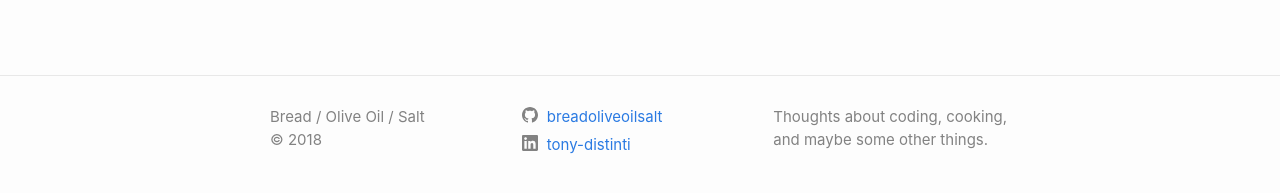
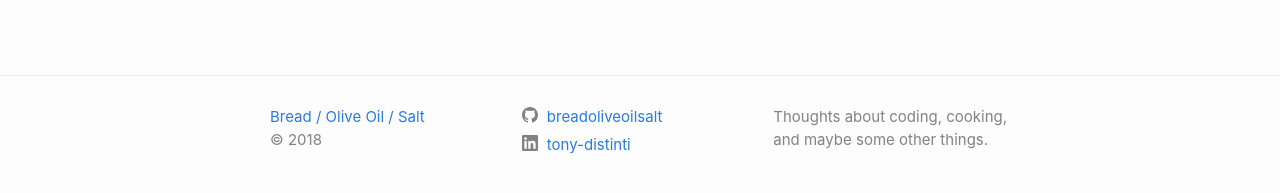
Before and after one commit to breadoliveoilsalt/breadoliveoilsalt.github.io, a Jekyll site: the page built from index.md, in a window 1280 px wide. Shown: the part 684-877 px from the top of the page. Built offline with Jekyll 4.4.1, drawn with Linux system fonts in a browser that asks for light colours.

Commit message:
Edit footer.html so that title of blog is now link to homepage

```diff
--- a/_includes/footer.html
+++ b/_includes/footer.html
@@ -12,7 +12,7 @@
             {%- if site.author -%}
               {{ site.author | escape }}
             {%- else -%}
-              {{ site.title | escape }}
+              <a href="/"> {{ site.title | escape }} </a>
             {%- endif -%}
             </li>
 
```
